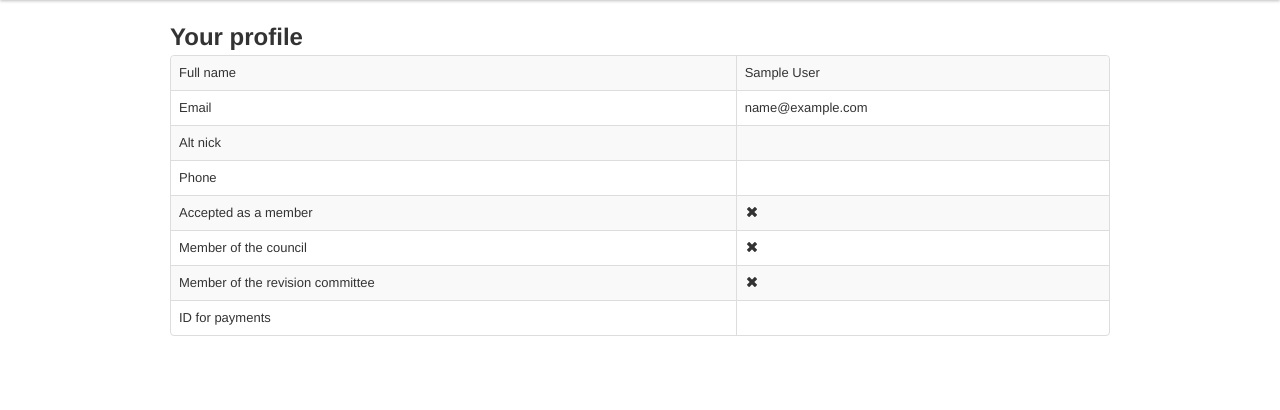
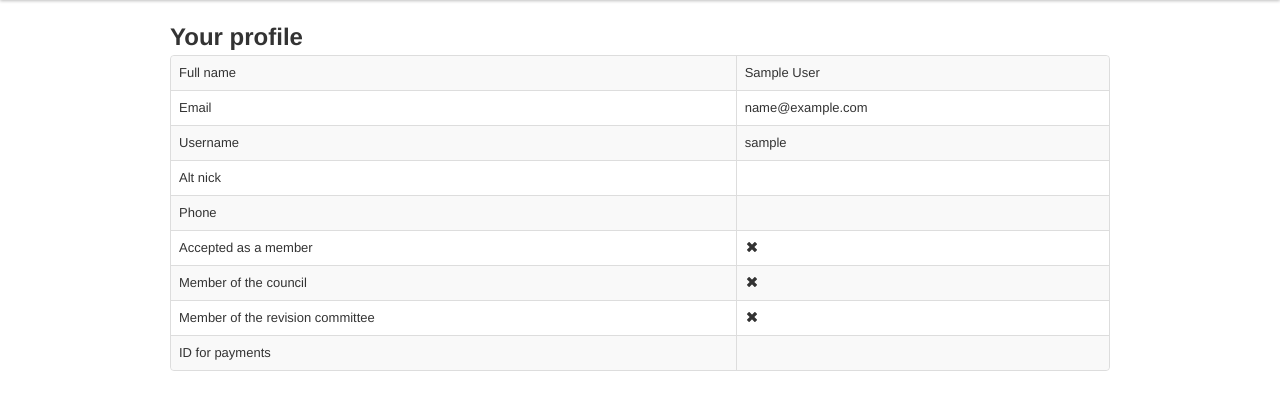
Before and after one commit to hackerspace/memberportal, a Django app: a page that uses memberportal/templates/profile.html in a window 1280 px wide. Shown: the part 41-451 px from the top of the page. Run offline with Django 3.2, Linux system fonts and the light colour scheme; the visitor is signed in with stand-in values (Sample User, id 1); parts of the project's set-up code (start-up, migrations or seed data) failed here and were passed over.

Commit message:
Add username to list

```diff
--- a/memberportal/templates/profile.html
+++ b/memberportal/templates/profile.html
@@ -17,6 +17,12 @@
           Email
         </td><td>
           {{ user.email }}
+        </td>
+      </tr><tr>
+        <td>
+          Username
+        </td><td>
+          {{ user }}
         </td>
       </tr><tr>
         <td>
```
